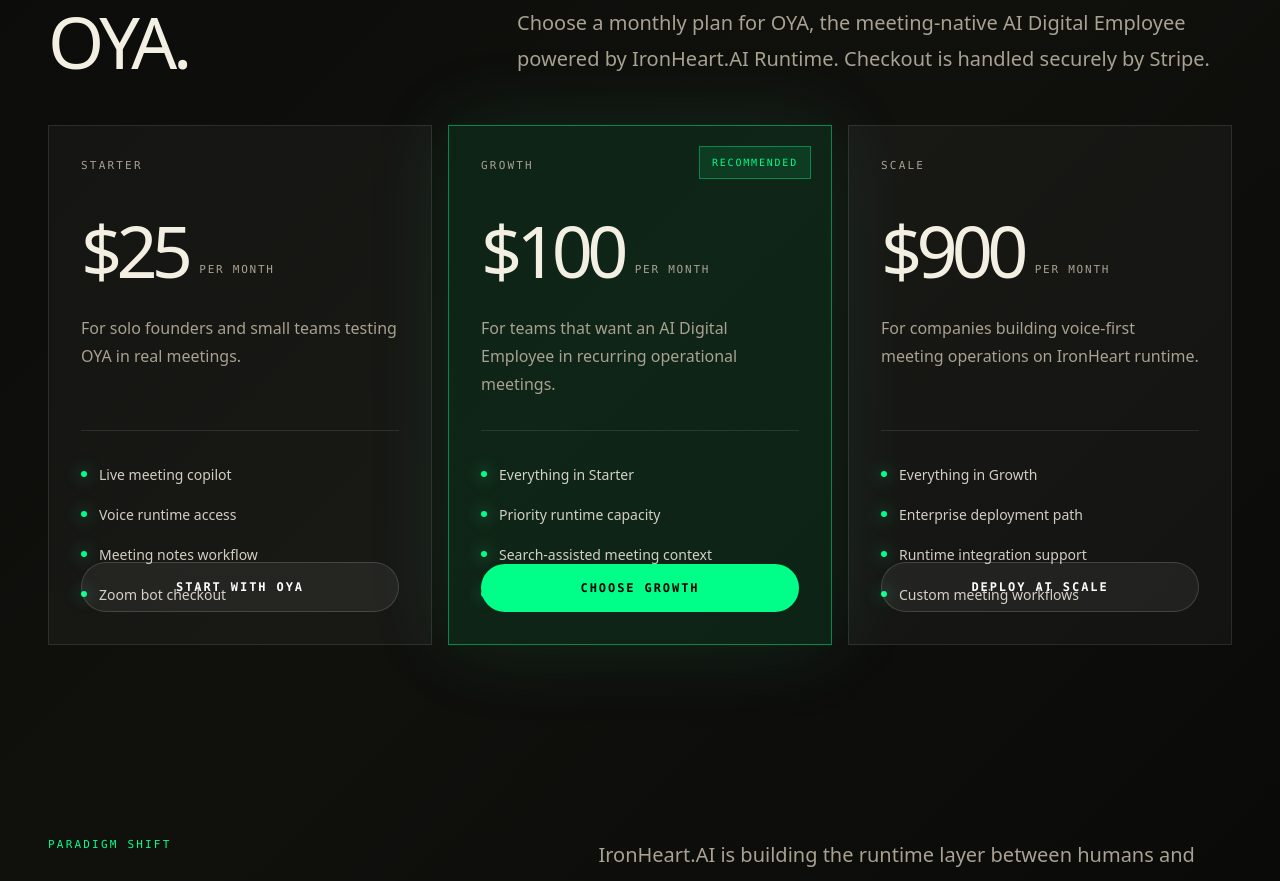
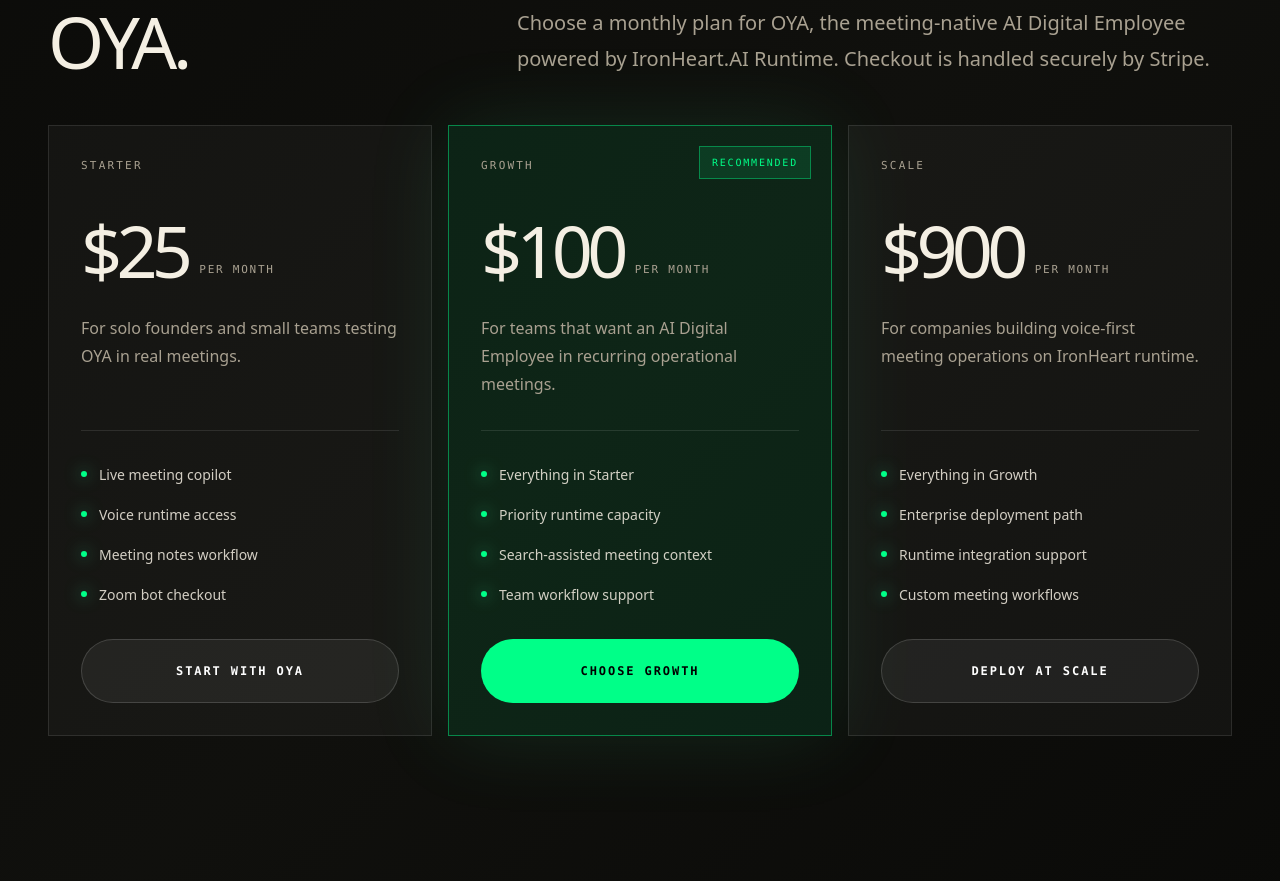
Before and after one commit to offic-tech/ironheart-next-hackathon-human-computer-interface, a Next.js app: page / in a window 1280 px wide. Shown: the part 1701-2582 px from the top of the page. Built offline with nearby package versions, Linux system fonts and the light colour scheme; no server answers.

Commit message:
Fix pricing card CTA overlap

```diff
--- a/app/page.tsx
+++ b/app/page.tsx
@@ -124,7 +124,7 @@ export default function Home() {
         <div className="mt-12 grid gap-4 lg:grid-cols-3">
           {pricingPlans.map((plan) => (
             <article
-              className={`relative min-h-[520px] overflow-hidden border p-6 sm:p-8 ${
+              className={`relative flex min-h-[600px] flex-col overflow-hidden border p-6 sm:p-8 ${
                 plan.featured
                   ? "border-iron-green/45 bg-iron-green/[0.09] shadow-[0_0_80px_rgba(61,223,143,0.12)]"
                   : "border-white/10 bg-white/[0.035]"
@@ -145,7 +145,7 @@ export default function Home() {
               </div>
               <p className="mt-7 min-h-[84px] text-base leading-7 text-iron-muted">{plan.description}</p>
               <div className="mt-8 h-px bg-white/10" />
-              <ul className="mt-8 space-y-4">
+              <ul className="mt-8 flex-1 space-y-4 pb-8">
                 {plan.features.map((feature) => (
                   <li className="flex gap-3 text-sm leading-6 text-iron-paper/85" key={feature}>
                     <span className="mt-2 h-1.5 w-1.5 shrink-0 rounded-full bg-iron-green shadow-[0_0_16px_rgba(61,223,143,0.8)]" />
@@ -154,7 +154,7 @@ export default function Home() {
                 ))}
               </ul>
               <CheckoutButton
-                className={`absolute bottom-6 left-6 right-6 rounded-full px-6 py-4 font-mono text-xs font-semibold uppercase tracking-[0.16em] transition disabled:cursor-wait disabled:opacity-70 sm:bottom-8 sm:left-8 sm:right-8 ${
+                className={`mt-auto min-h-16 w-full rounded-full px-6 py-4 text-center font-mono text-xs font-semibold uppercase tracking-[0.16em] transition disabled:cursor-wait disabled:opacity-70 ${
                   plan.featured
                     ? "bg-iron-green text-black hover:-translate-y-1"
                     : "border border-white/15 bg-white/[0.06] text-white hover:bg-white/10"
```
